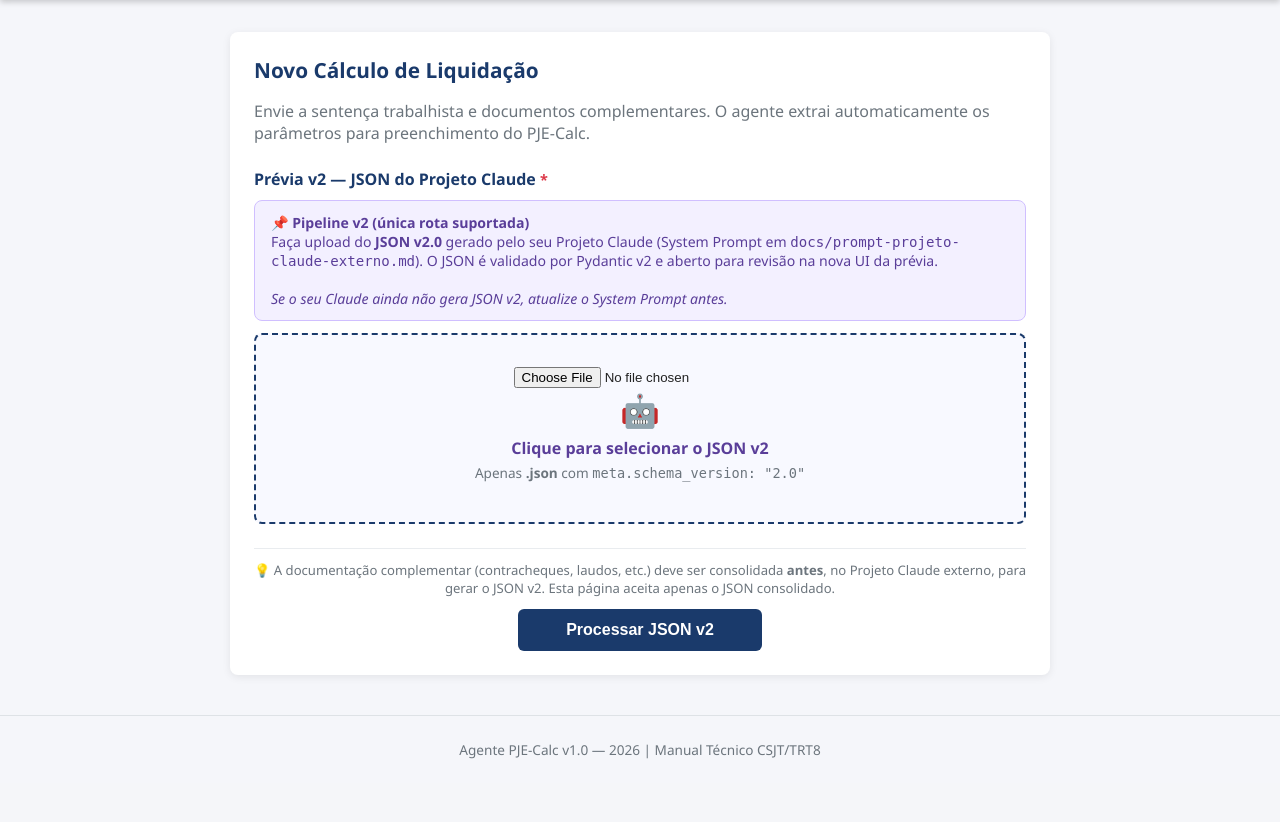
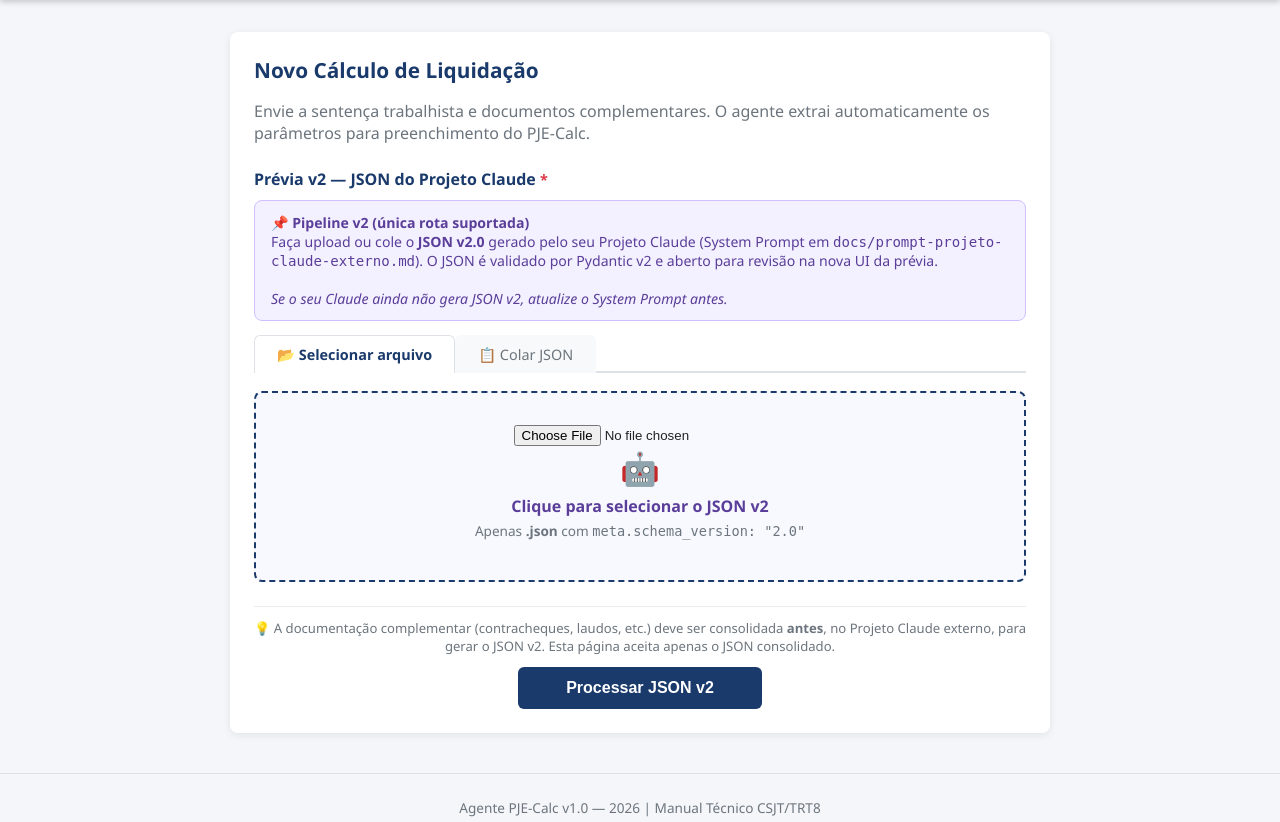
Before and after one commit to bragabarreto/pjecalc-agente, a FastAPI app: page /novo in a window 1280 px wide. Shown: the part 48-870 px from the top of the page. Before the commit the page ends 807 px from the top, so only its background shows below. Run offline with FastAPI, Linux system fonts and the light colour scheme.

Commit message:
feat(ui): adicionar aba "Colar JSON" como alternativa ao upload de arquivo
Usuário pode agora inserir o JSON v2 via:
  1. Seleção de arquivo (aba "📂 Selecionar arquivo") — comportamento anterior
  2. Colagem direta do conteúdo (aba "📋 Colar JSON") — novo

Validação client-side em tempo real (debounce 400ms): verifica JSON bem-formado
e meta.schema_version "2.0". Conteúdo colado é convertido em Blob antes do POST,
sem alterações no backend.

Co-Authored-By: Claude Sonnet 4.6 <noreply@anthropic.com>

```diff
--- a/templates/novo_calculo.html
+++ b/templates/novo_calculo.html
@@ -11,33 +11,44 @@
 .progress-bar { height: 8px; background: #e9ecef; border-radius: 4px; overflow: hidden; margin: 16px 0; }
 .progress-fill { height: 100%; background: #1a3a6b; width: 0%; transition: width 0.4s; }
 #status-area { display: none; }
-.doc-card {
-  border: 1px solid #dee2e6; border-radius: 8px; padding: 16px;
-  margin-bottom: 12px; background: #fafafa;
+
+/* Abas entrada */
+.entrada-tabs { display: flex; gap: 0; margin-bottom: 0; border-bottom: 2px solid #dee2e6; }
+.entrada-tab {
+  padding: 9px 22px; cursor: pointer; font-size: 0.9rem; font-weight: 500;
+  border: 1px solid transparent; border-bottom: none; border-radius: 6px 6px 0 0;
+  background: #f8f9fa; color: #6c757d; transition: all 0.15s; margin-bottom: -2px;
 }
-.doc-card-header {
-  display: flex; justify-content: space-between; align-items: center; margin-bottom: 12px;
+.entrada-tab:hover { background: #e9ecef; color: #343a40; }
+.entrada-tab.ativa {
+  background: #fff; color: #1a3a6b; border-color: #dee2e6;
+  border-bottom-color: #fff; font-weight: 600;
 }
-.doc-tabs { display: flex; gap: 4px; margin-bottom: 12px; flex-wrap: wrap; }
-.tab-btn {
-  padding: 6px 14px; border: 1px solid #dee2e6; border-radius: 4px;
-  background: #fff; cursor: pointer; font-size: 0.85rem; transition: all 0.2s;
+.entrada-painel { display: none; padding: 18px 0 0; }
+.entrada-painel.ativa { display: block; }
+
+/* Área de colar JSON */
+#area-colar {
+  border: 2px dashed #5a3e99; border-radius: 8px; padding: 0;
+  background: #f8f5ff; transition: border-color 0.2s;
 }
-.tab-btn.ativa { background: #1a3a6b; color: #fff; border-color: #1a3a6b; }
-.aba-conteudo { display: none; }
-.aba-conteudo.ativa { display: block; }
-.doc-file-area {
-  border: 1px dashed #adb5bd; border-radius: 6px; padding: 20px;
-  text-align: center; cursor: pointer; background: #fff;
+#area-colar:focus-within { border-color: #1a3a6b; }
+#json-colado {
+  width: 100%; min-height: 200px; max-height: 380px;
+  padding: 14px 16px; border: none; border-radius: 8px;
+  font-family: 'Courier New', monospace; font-size: 0.82rem;
+  background: transparent; resize: vertical; outline: none;
+  box-sizing: border-box; color: #212529;
 }
-.doc-file-area:hover { background: #f0f4ff; border-color: #1a3a6b; }
-.doc-file-area input[type=file] { display: none; }
-.contexto-area { margin-top: 10px; }
-.contexto-area label { display: block; font-size: 0.82rem; color: #6c757d; margin-bottom: 3px; }
-.contexto-area textarea {
-  width: 100%; padding: 8px; border: 1px solid #dee2e6; border-radius: 4px;
-  font-size: 0.88rem; resize: vertical; font-family: inherit;
+#json-colado::placeholder { color: #adb5bd; }
+.colar-footer {
+  display: flex; align-items: center; justify-content: space-between;
+  padding: 8px 14px; border-top: 1px solid #e0d6f5; background: #f0eaff;
+  border-radius: 0 0 7px 7px; font-size: 0.82rem; color: #6c757d;
 }
+#colar-status { font-weight: 500; }
+#colar-status.ok { color: #28a745; }
+#colar-status.erro { color: #dc3545; }
 {% endblock %}
 
 {% block content %}
@@ -50,29 +61,60 @@
 
   <form id="form-upload" enctype="multipart/form-data">
 
-    <!-- Sentença principal — APENAS JSON v2 -->
+    <!-- Sentença principal — JSON v2 -->
     <div style="margin-bottom:24px;">
       <h4 style="color:#1a3a6b; margin-bottom:10px;">
         Prévia v2 — JSON do Projeto Claude <span style="color:#dc3545; font-size:0.9rem;">*</span>
       </h4>
       <div style="background:#f3f0ff; border:1px solid #d0bfff; border-radius:8px;
-                  padding:12px 16px; margin-bottom:12px; font-size:0.88rem; color:#5a3e99;">
+                  padding:12px 16px; margin-bottom:14px; font-size:0.88rem; color:#5a3e99;">
         <strong>📌 Pipeline v2 (única rota suportada)</strong><br>
-        Faça upload do <strong>JSON v2.0</strong> gerado pelo seu Projeto Claude (System Prompt em
-        <code>docs/prompt-projeto-claude-externo.md</code>). O JSON é validado por Pydantic v2 e
-        aberto para revisão na nova UI da prévia.
+        Faça upload ou cole o <strong>JSON v2.0</strong> gerado pelo seu Projeto Claude
+        (System Prompt em <code>docs/prompt-projeto-claude-externo.md</code>).
+        O JSON é validado por Pydantic v2 e aberto para revisão na nova UI da prévia.
         <br><br>
         <em>Se o seu Claude ainda não gera JSON v2, atualize o System Prompt antes.</em>
       </div>
 
-      <div id="aba-sent-arquivo" class="aba-conteudo ativa">
+      <!-- Abas: Arquivo / Colar JSON -->
+      <div class="entrada-tabs">
+        <div class="entrada-tab ativa" id="tab-arquivo" onclick="trocarAba('arquivo')">
+          📂 Selecionar arquivo
+        </div>
+        <div class="entrada-tab" id="tab-colar" onclick="trocarAba('colar')">
+          📋 Colar JSON
+        </div>
+      </div>
+
+      <!-- Painel: upload de arquivo -->
+      <div class="entrada-painel ativa" id="painel-arquivo">
         <div class="upload-area" id="area-sentenca"
              onclick="document.getElementById('arquivo-sentenca').click()">
-          <input type="file" id="arquivo-sentenca" name="sentenca" accept=".json" required>
+          <input type="file" id="arquivo-sentenca" name="sentenca" accept=".json">
           <div style="font-size:2rem; color:#5a3e99; margin-bottom:6px;">🤖</div>
           <div style="font-size:1rem; color:#5a3e99; font-weight:600;">Clique para selecionar o JSON v2</div>
           <div style="color:#6c757d; font-size:0.85rem; margin-top:4px;">Apenas <strong>.json</strong> com <code>meta.schema_version: "2.0"</code></div>
           <div id="nome-sentenca" style="margin-top:10px; color:#28a745; font-weight:600;"></div>
+        </div>
+      </div>
+
+      <!-- Painel: colar JSON -->
+      <div class="entrada-painel" id="painel-colar">
+        <div id="area-colar">
+          <textarea id="json-colado" placeholder='Cole aqui o conteúdo do JSON v2...
+{
+  "meta": { "schema_version": "2.0", ... },
+  "processo": { ... },
+  ...
+}'></textarea>
+          <div class="colar-footer">
+            <span id="colar-status">Aguardando conteúdo…</span>
+            <button type="button" onclick="limparColado()"
+                    style="padding:3px 10px; font-size:0.8rem; border:1px solid #adb5bd;
+                           border-radius:4px; background:#fff; cursor:pointer; color:#6c757d;">
+              Limpar
+            </button>
+          </div>
         </div>
       </div>
     </div>
@@ -104,64 +146,124 @@
 
 {% block extra_script %}
 <script>
-// Sentença — apenas JSON v2; valida arquivo no client antes de submit
+// ── Controle de abas ──────────────────────────────────────────────────────────
+let abaAtiva = 'arquivo';
+
+function trocarAba(aba) {
+  abaAtiva = aba;
+  document.querySelectorAll('.entrada-tab').forEach(t => t.classList.remove('ativa'));
+  document.querySelectorAll('.entrada-painel').forEach(p => p.classList.remove('ativa'));
+  document.getElementById('tab-' + aba).classList.add('ativa');
+  document.getElementById('painel-' + aba).classList.add('ativa');
+}
+
+// ── Upload de arquivo ─────────────────────────────────────────────────────────
 document.getElementById('arquivo-sentenca').addEventListener('change', function() {
-  if (this.files.length > 0) {
+  if (!this.files.length) return;
   const f = this.files[0];
   if (!f.name.toLowerCase().endsWith('.json')) {
-      alert('Apenas arquivos .json são aceitos. Atualize o System Prompt do Projeto Claude para gerar JSON v2.');
+    alert('Apenas arquivos .json são aceitos.');
     this.value = '';
     return;
   }
   document.getElementById('nome-sentenca').textContent = 'Selecionado: ' + f.name;
   document.getElementById('area-sentenca').classList.add('tem-arquivo');
-    // Validação adicional: confirmar que tem meta.schema_version === "2.0"
+  validarJsonBlob(f, function(err) {
+    if (err) alert(err);
+  });
+});
+
+// ── Colar JSON ────────────────────────────────────────────────────────────────
+const txtArea = document.getElementById('json-colado');
+const statusEl = document.getElementById('colar-status');
+
+txtArea.addEventListener('input', debounce(validarColado, 400));
+
+function validarColado() {
+  const txt = txtArea.value.trim();
+  if (!txt) { statusEl.textContent = 'Aguardando conteúdo…'; statusEl.className = ''; return; }
+  try {
+    const j = JSON.parse(txt);
+    if (!j.meta || j.meta.schema_version !== '2.0') {
+      statusEl.textContent = '⚠ JSON sem meta.schema_version: "2.0"';
+      statusEl.className = 'erro';
+    } else {
+      statusEl.textContent = '✓ JSON v2 válido';
+      statusEl.className = 'ok';
+    }
+  } catch(e) {
+    statusEl.textContent = '✗ JSON mal-formado: ' + e.message.slice(0, 60);
+    statusEl.className = 'erro';
+  }
+}
+
+function limparColado() {
+  txtArea.value = '';
+  statusEl.textContent = 'Aguardando conteúdo…';
+  statusEl.className = '';
+}
+
+function validarJsonBlob(blob, cb) {
   const reader = new FileReader();
   reader.onload = function(e) {
     try {
       const j = JSON.parse(e.target.result);
-        if (!j.meta || j.meta.schema_version !== "2.0") {
-          alert('JSON sem meta.schema_version: "2.0". Verifique se o System Prompt do Projeto Claude está atualizado.');
+      if (!j.meta || j.meta.schema_version !== '2.0')
+        cb('JSON sem meta.schema_version: "2.0". Verifique o System Prompt do Projeto Claude.');
+      else cb(null);
+    } catch(err) { cb('Arquivo .json mal-formado: ' + err.message); }
+  };
+  reader.readAsText(blob);
 }
-      } catch (err) {
-        alert('Arquivo .json mal-formado: ' + err.message);
+
+function debounce(fn, ms) {
+  let t; return function() { clearTimeout(t); t = setTimeout(fn, ms); };
 }
-    };
-    reader.readAsText(f);
-  }
-});
 
-// Submit do formulário
+// ── Submit ────────────────────────────────────────────────────────────────────
 document.getElementById('form-upload').addEventListener('submit', async function(e) {
   e.preventDefault();
+
+  let blob;
+
+  if (abaAtiva === 'arquivo') {
+    const arq = document.getElementById('arquivo-sentenca').files[0];
+    if (!arq) { alert('Selecione o arquivo .json antes de processar.'); return; }
+    if (!arq.name.toLowerCase().endsWith('.json')) {
+      alert('Apenas arquivos .json são aceitos (JSON v2 do Projeto Claude).'); return;
+    }
+    blob = arq;
+  } else {
+    // Aba "Colar JSON"
+    const txt = txtArea.value.trim();
+    if (!txt) { alert('Cole o conteúdo do JSON v2 antes de processar.'); return; }
+    try {
+      const j = JSON.parse(txt);
+      if (!j.meta || j.meta.schema_version !== '2.0') {
+        if (!confirm('O JSON não possui meta.schema_version: "2.0". Continuar mesmo assim?')) return;
+      }
+    } catch(err) {
+      alert('JSON mal-formado: ' + err.message); return;
+    }
+    blob = new Blob([txt], { type: 'application/json' });
+  }
+
   const formData = new FormData();
+  formData.append('sentenca', blob, 'sentenca.json');
 
-  // Pipeline v2: SO upload de arquivo .json
-  const arquivo = document.getElementById('arquivo-sentenca').files[0];
-  if (!arquivo) { alert('Selecione o arquivo .json antes de processar.'); return; }
-  if (!arquivo.name.toLowerCase().endsWith('.json')) {
-    alert('Apenas arquivos .json são aceitos (JSON v2 do Projeto Claude).');
-    return;
-  }
-  formData.append('sentenca', arquivo);
-
-  // Ocultar formulário e exibir barra de progresso
+  // Ocultar formulário e exibir progresso
   document.getElementById('form-upload').style.display = 'none';
   document.getElementById('status-area').style.display = 'block';
   document.getElementById('progresso').style.width = '20%';
   document.getElementById('mensagem-status').textContent = 'Enviando JSON v2…';
 
   try {
-    // Backend retorna 303 com Location para /previa/v2/{id} quando JSON v2 valida.
-    // Usamos redirect:'manual' para detectar e seguir manualmente em vez de
-    // o fetch tentar interpretar o HTML como JSON.
     const resp = await fetch('/processar', {
       method: 'POST',
       body: formData,
       redirect: 'follow',
     });
 
-    // Se houve redirect (caminho v2 OK), navegar para a URL final.
     if (resp.redirected) {
       document.getElementById('progresso').style.width = '100%';
       document.getElementById('mensagem-status').textContent = 'Prévia v2 criada — abrindo…';
@@ -170,23 +272,19 @@ document.getElementById('form-upload').addEventListener('submit', async function
     }
 
     if (!resp.ok) {
-      // Tentar extrair detalhe do erro JSON
       let detalhe = '';
       try {
         const j = await resp.json();
         detalhe = j.detail || j.detalhe || j.erro || '';
         if (j._dica) detalhe += '\n\nDica: ' + j._dica;
-      } catch (_) {
-        detalhe = await resp.text().catch(()=>'');
-      }
+      } catch (_) { detalhe = await resp.text().catch(() => ''); }
       throw new Error(`HTTP ${resp.status}\n\n${detalhe.slice(0, 600)}`);
     }
 
-    // Caminho legado (não-v2): backend retorna JSON com sessao_id
+    // Caminho legado (não-v2)
     const dados = await resp.json();
     document.getElementById('progresso').style.width = '35%';
-    document.getElementById('mensagem-status').textContent =
-      'Sentença recebida. Processando...';
+    document.getElementById('mensagem-status').textContent = 'Sentença recebida. Processando...';
     await aguardarProcessamento(dados.sessao_id, dados.url_previa);
 
   } catch(err) {
@@ -202,7 +300,7 @@ document.getElementById('form-upload').addEventListener('submit', async function
 
 async function aguardarProcessamento(sessaoId, urlPrevia) {
   let tentativas = 0;
-  const max = 120; // 10 minutos
+  const max = 120;
   while (tentativas < max) {
     await new Promise(r => setTimeout(r, 5000));
     tentativas++;
@@ -222,10 +320,9 @@ async function aguardarProcessamento(sessaoId, urlPrevia) {
       if (status.status === 'erro_ia') {
         const alertas = status.alertas || [];
         const detalhe = alertas.find(a => a && !a.startsWith('BLOQUEADO')) || alertas[0] || '';
-        const msg = detalhe
+        throw new Error(detalhe
           ? 'IA indisponível: ' + detalhe
-          : 'IA indisponível: verifique créditos da API e reenvie o documento.';
-        throw new Error(msg);
+          : 'IA indisponível: verifique créditos da API e reenvie o documento.');
       }
       document.getElementById('mensagem-status').textContent =
         'Processando com IA... (' + (tentativas * 5) + 's)';
```
Lines whose indentation alone changed are shown as unchanged.
